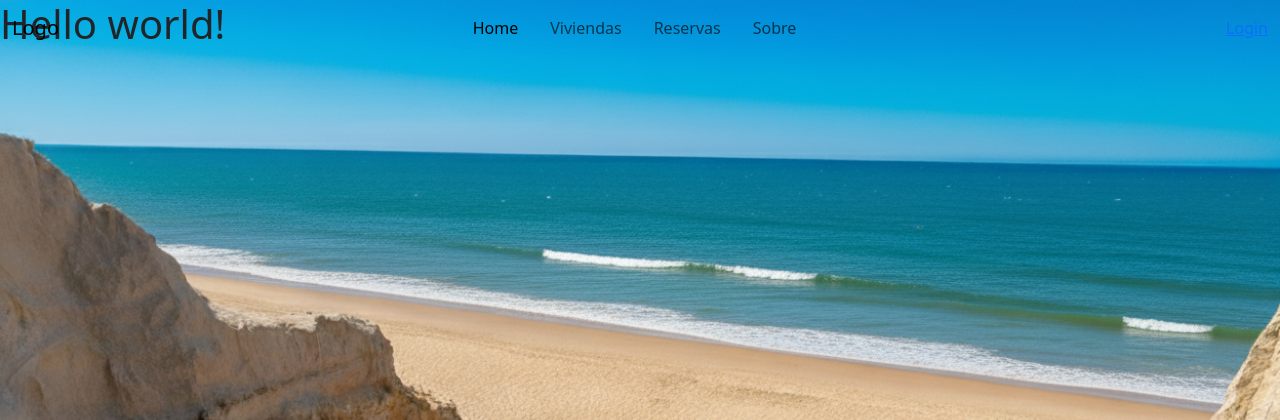
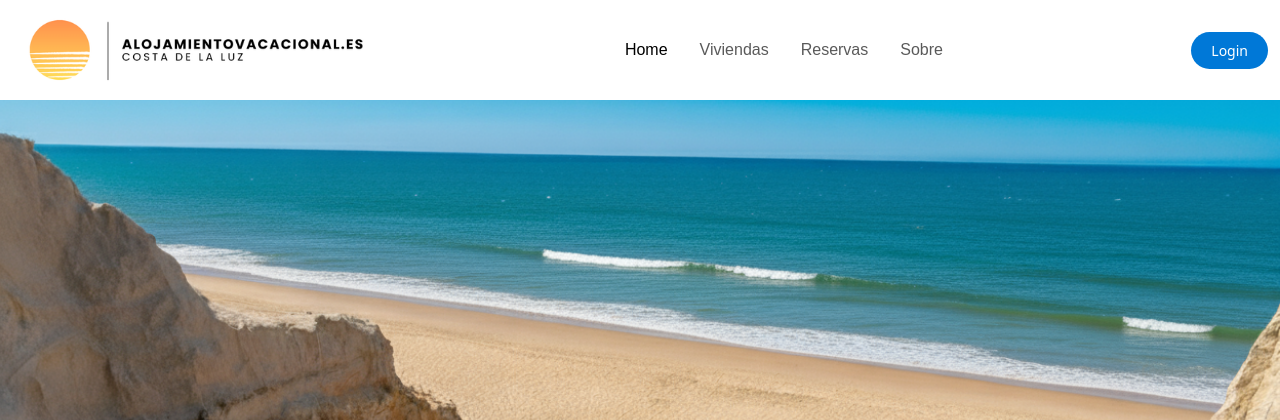
Before and after one commit to pablopermun05-sudo/booking_project, a Django app: page / in a window 1280 px wide. Shown: the top 420 px of the page. Run offline with Django 5.2, Linux system fonts and the light colour scheme.

Commit message:
feat: CSS
CSS implemented for a white background in our navbar, for the button style, for navbar's items and for the logo size

```diff
--- a/bookings/static/bookings/styles.css
+++ b/bookings/static/bookings/styles.css
@@ -5,3 +5,33 @@ body {
   background-repeat: no-repeat;
   background-attachment: fixed;
 }
+
+.navbar {
+    background-color: white;
+    height: 100px;
+}
+
+.login-button {
+    background-color: #0078D7;
+    color: #fff;
+    font-size: 14px;
+    padding: 8px 20px;
+    border-radius: 50px;
+    text-decoration: none;
+    transition: 0.3s background-color;
+}
+
+.login-button:hover {
+    background-color: #005A9E;
+}
+
+.nav-link {
+    color: #666777;
+    font-weight: 500;
+    font-family: 'Arial', sans-serif;
+}
+
+.logo-custom {
+    height: 70px;
+    width: auto;
+}
--- a/bookings/templates/bookings/layout.html
+++ b/bookings/templates/bookings/layout.html
@@ -14,11 +14,13 @@
 <body>
     <nav class="navbar navbar-expand-lg fixed-top">
         <div class="container-fluid">
-            <a class="navbar-brand me-auto" href="#">Logo</a>
+            <a class="navbar-brand d-flex align-items-center" href="#">
+                <img src="{% static 'bookings/alojamientovacacional.png' %}" alt="Logo" class="logo-custom">
+            </a>
             <div class="offcanvas offcanvas-end" tabindex="-1" id="offcanvasNavbar"
                 aria-labelledby="offcanvasNavbarLabel">
                 <div class="offcanvas-header">
-                    <h5 class="offcanvas-title" id="offcanvasNavbarLabel">Offcanvas</h5>
+                    <h5 class="offcanvas-title" id="offcanvasNavbarLabel">Logo</h5>
                     <button type="button" class="btn-close" data-bs-dismiss="offcanvas" aria-label="Close"></button>
                 </div>
                 <div class="offcanvas-body">
```
Also changed, not shown: bookings/static/bookings/alojamientovacacional.png (added), bookings/templates/bookings/av.png (added).
